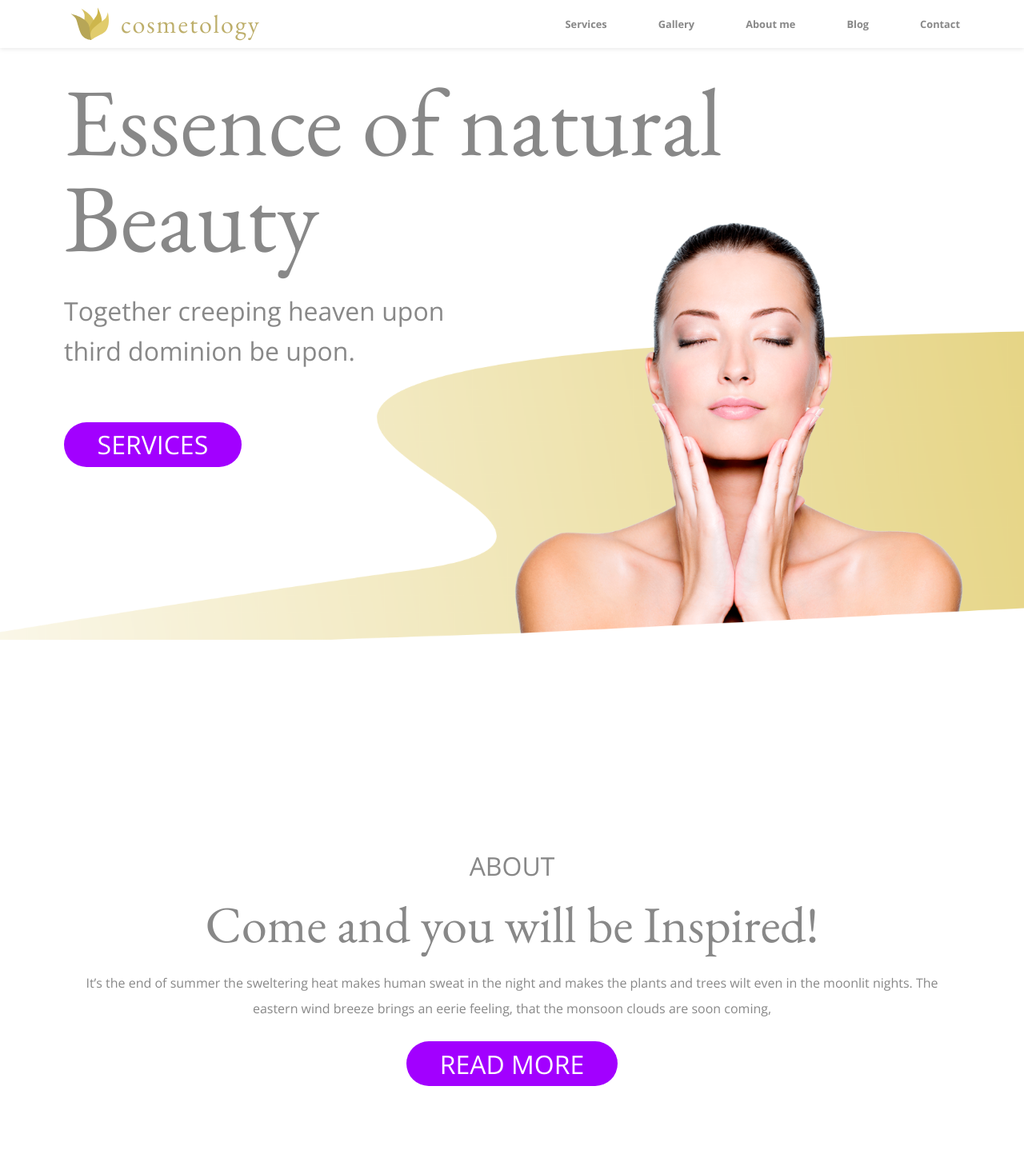
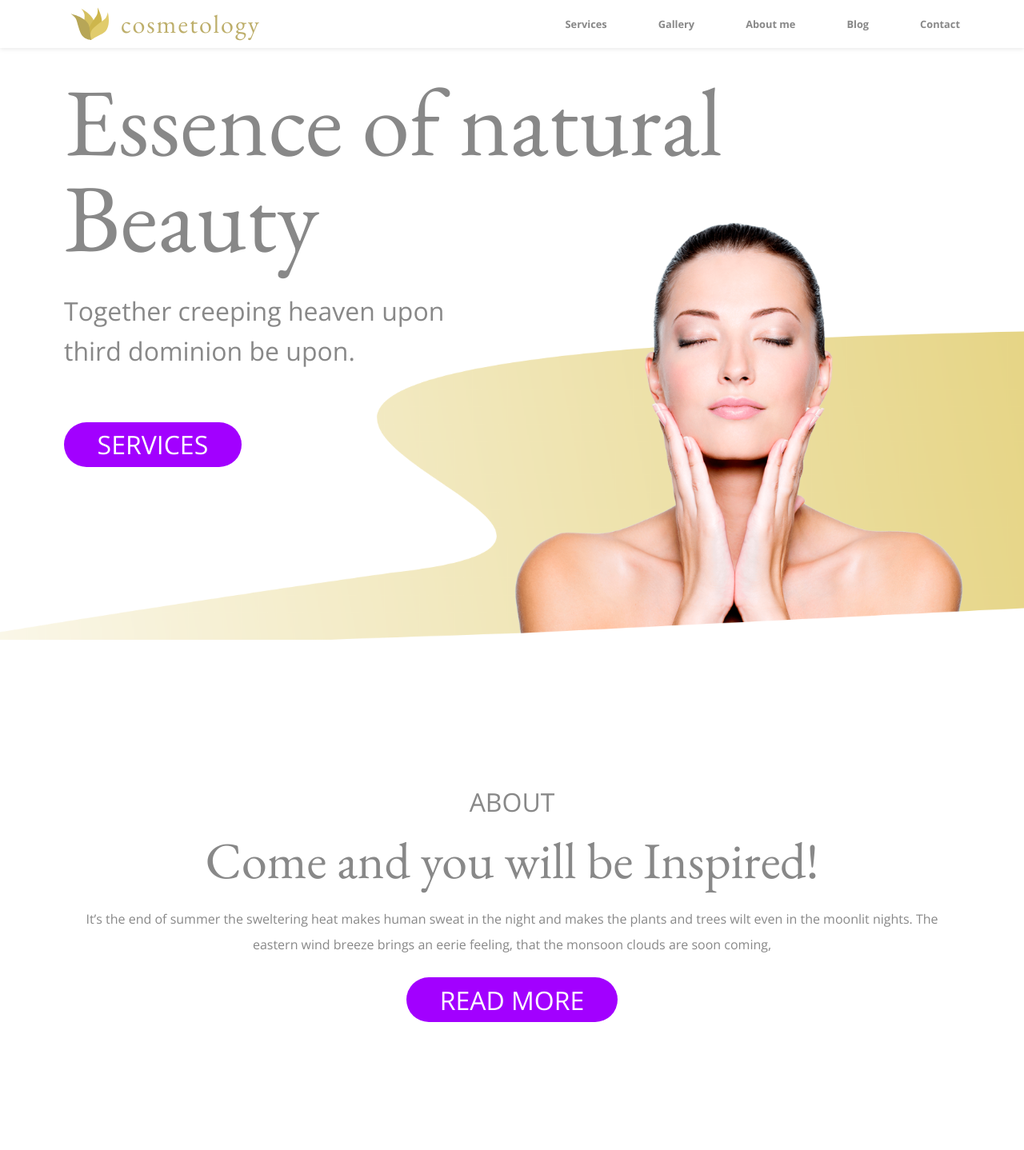
Before and after one commit to JrWoland/web-cosmetology, a Nuxt app: page / in a window 1280 px wide. Shown: the top 1438 px of the page at 80% size. Built offline with nearby package versions, Linux system fonts and the light colour scheme.

Commit message:
PromoSection small fixes

```diff
--- a/components/PromoSection.vue
+++ b/components/PromoSection.vue
@@ -33,6 +33,7 @@ export default {
   text-align: center;
   color: $font-color;
   padding: 0 $mobile-gap 0;
+  height: 80vh;
   @include for-tablet-landscape {
     padding: 0 $desktop-gap 0;
   }
@@ -40,7 +41,7 @@ export default {
     display: flex;
     justify-content: center;
     flex-direction: column;
-    height: 100vh;
+    height: 100%;
   }
   &--item-gap {
     margin-top: 25px;
```
